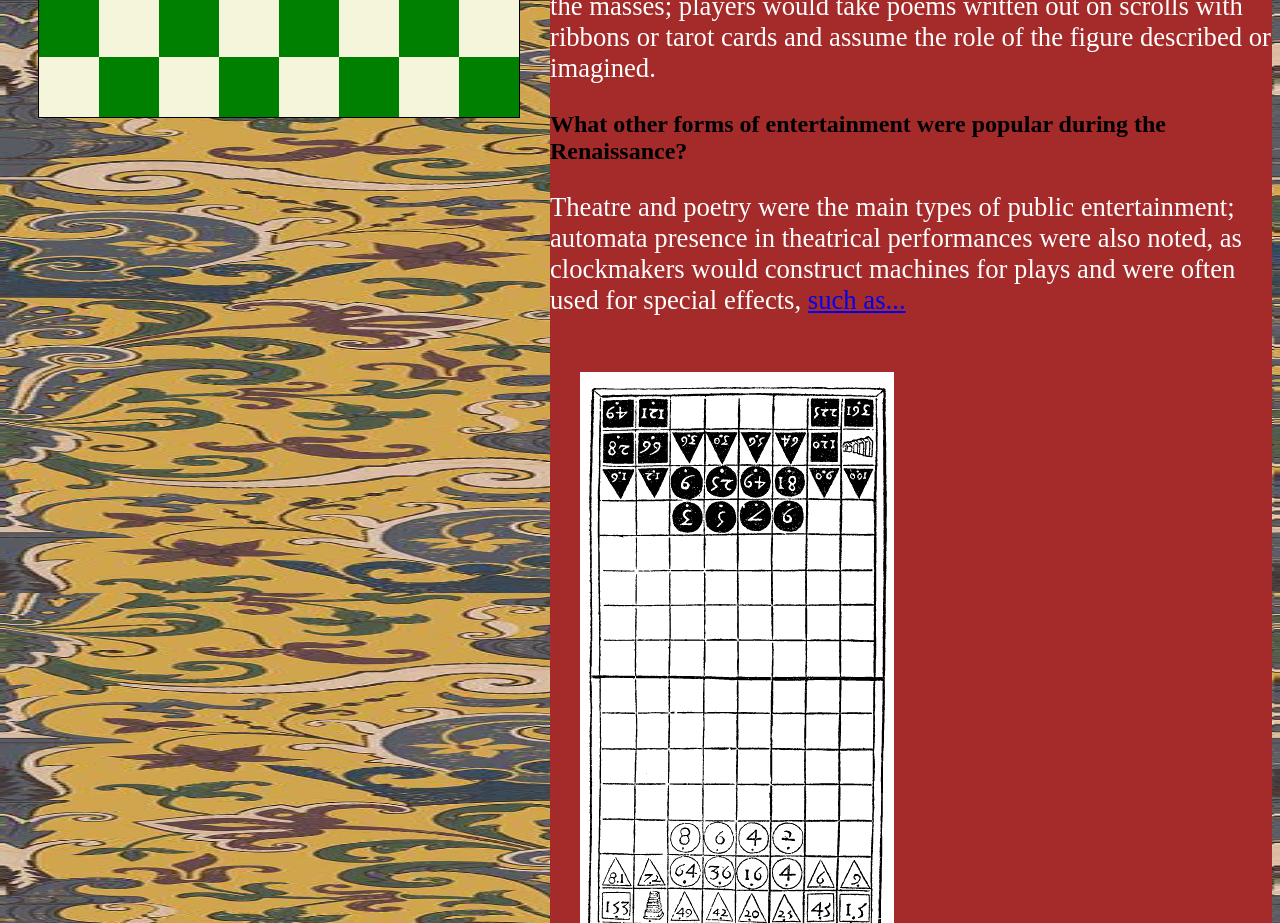
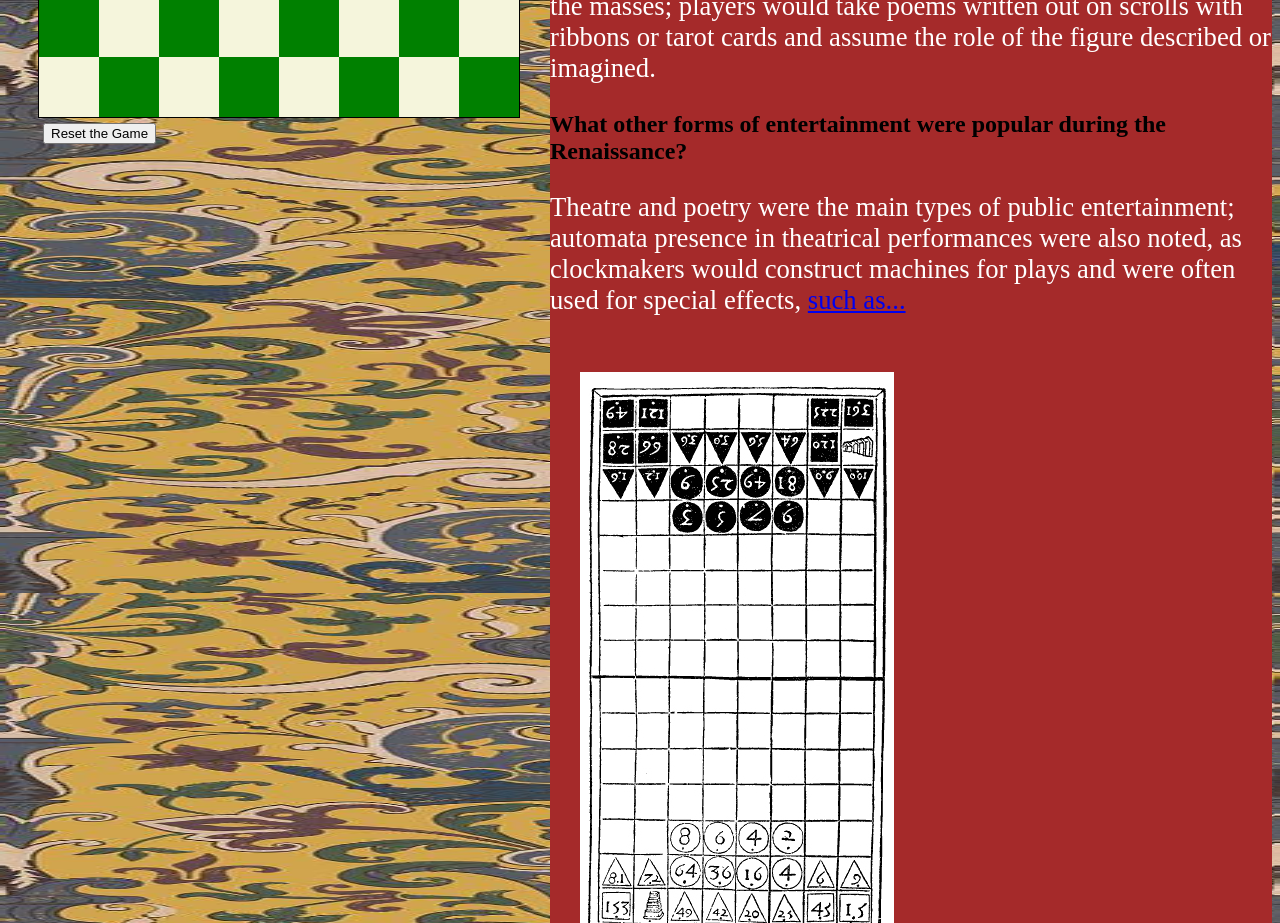
Before and after one commit to smatthews2/HIST312Presentation, a plain HTML site: page index.html in a window 1280 px wide. Shown: the part 1007-1930 px from the top of the page. Drawn offline with Linux system fonts and the light colour scheme.

Commit message:
added reset button

```diff
--- a/index.html
+++ b/index.html
@@ -12,6 +12,7 @@
             <div id="main">
                 <!-- <img src="Rithmomachia.png" alt="Rithmomachia Board"> -->
                 <div id="mainBoard"></div>
+                <button onclick="resetGame()" style="margin: 5px;">Reset the Game</button>
             </div>
             <div id="aside">
                 <h1>POTENTIAL QUESTIONS</h1>
--- a/script.js
+++ b/script.js
@@ -203,7 +203,7 @@ function validMoves(){
                 }
 
                 for(i = 0; i < knightmoves.length; i++){
-                    if(!(knightmoves[i] === null) && !knightmoves[i].hasChildNodes() && (i % 2 == 0 ? !((curPos % 8 == 1|| curPos % 8 == 2 && i != 0 && i != 2 )) : !((curPos % 8 == 7 && i != 1 && i != 3|| curPos % 8 == 0)))) knightmoves[i].style.background = "silver";
+                    if(!(knightmoves[i] === null) && !knightmoves[i].hasChildNodes() && (i % 2 == 0 ? !((curPos % 8 == 1|| curPos % 8 == 2 && i != 0 && i != 2 )) : !((curPos % 8 == 7 && i != 1 && i != 3 || curPos % 8 == 0)))) knightmoves[i].style.background = "silver";
                 }
 
                 unblocked.fill(true);
@@ -224,6 +224,7 @@ function pieceHelper(piece){
 
 // BUILD THE BOARD!
 function assembleBoard(){
+    gameTurn = 0;
     let j = 0;
 
     for (var i = 0; i < 128; i++){
@@ -231,7 +232,7 @@ function assembleBoard(){
         tile.style.backgroundColor = parseInt((i / 8) + i) % 2 == 0 ? "green" : "beige";
         if(tile.id % 8 == 0 || tile.id % 8 == 1)
         tile.addEventListener("click", function () {
-            console.log(tile.id);
+            console.log("tile " + tile.id);
             movePiece(tile.id);
         });
         tile.setAttribute("id", i + 1);
@@ -333,3 +334,14 @@ function assembleBoard(){
         if (!(element.classList[0] === undefined)) element.classList[0].includes("odd") || element.classList[0].includes("even") ? pieceHelper(element) : {};
     });
 }
+
+// Do what it says on the tin.
+function resetGame(){
+    const myNode = document.getElementById("mainBoard");
+
+    while (myNode.lastElementChild) {
+        myNode.removeChild(myNode.lastElementChild);
+    }
+
+    assembleBoard();
+}
```
